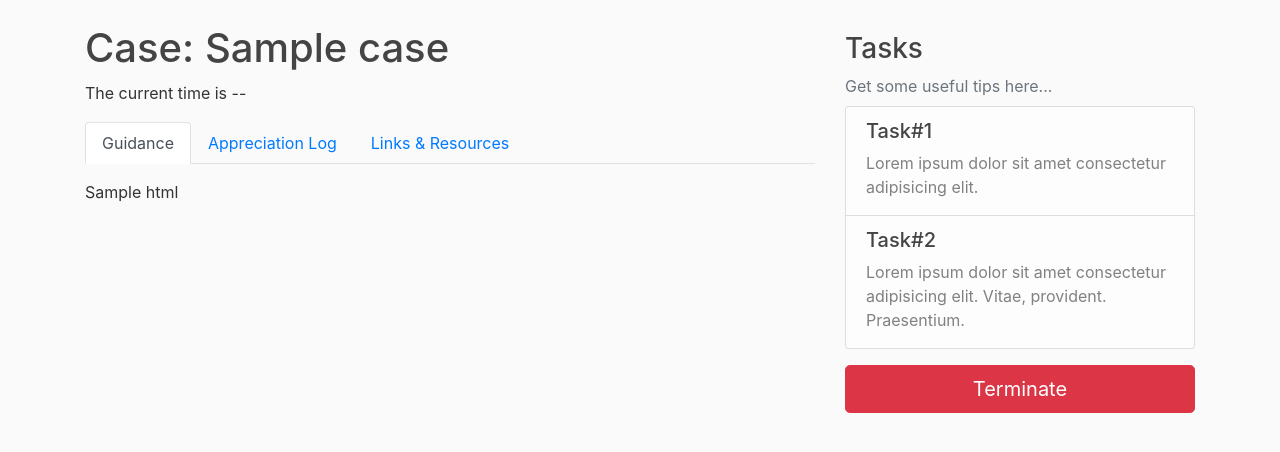
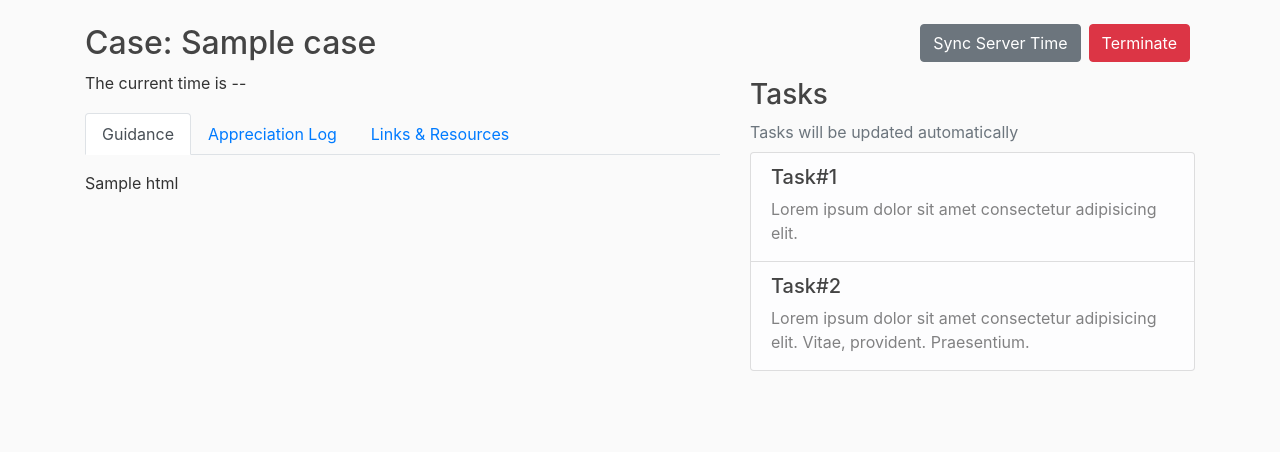
Before and after one commit to darekaze/wxcs, a Flask app: template wxcs/templates/sim/drill.jinja in a window 1280 px wide. Shown: the part 56-508 px from the top of the page. Run offline with Flask 2, Linux system fonts and the light colour scheme; the template is opened without the code that fills it: most values are stand-ins (such as "Sample title", 1, 10 or a date in 2020); parts of the project's set-up code (start-up, migrations or seed data) failed here and were passed over; some libraries are stand-ins or nearby versions.

Commit message:
refine layout design

```diff
--- a/wxcs/templates/sim/components/tips.jinja
+++ b/wxcs/templates/sim/components/tips.jinja
@@ -1,8 +1,8 @@
 <h3>Tasks</h3>
 <div class="text-muted pb-3">
-  <div class="pb-2">Get some useful tips here...</div>
+  <div class="pb-2">Tasks will be updated automatically</div>
   <ul class="list-group">
-    {# TODO: Ajax call to refresh tasks and hints #}
+    {# TODO: use socker to listen tasks update #}
     <li class="list-group-item list-group-item-light">
       <h5>Task#1</h5>
       <p class="mb-1">Lorem ipsum dolor sit amet consectetur adipisicing elit.</p>
--- a/wxcs/templates/sim/drill.jinja
+++ b/wxcs/templates/sim/drill.jinja
@@ -1,8 +1,9 @@
 {% extends "layout.jinja" %}
 {% block content %}
   <div class="row">
-    <div class="col-lg-8 pb-4">
-      <h1>Case: {{ case.title }}</h1>
+    <div class="col-lg-7 pb-3">
+      <h2>Case: {{ case.title }}</h2>
+      {# Put drill general info here #}
       <p>The current time is -- <span class="drill-clock"></span></p>
       <nav>
         <div class="nav nav-tabs mb-3" id="nav-tab" role="tablist">
@@ -21,10 +22,14 @@
         <div class="tab-pane fade" id="nav-links" role="tabpanel" aria-labelledby="nav-links-tab">{% include "sim/components/links.jinja" %}</div>
       </div>
     </div>
-    <div class="col-lg-4 pt-2">
+    <div class="col-lg-5 pb-5">
+      <div class="row justify-content-end pr-3 pb-3">
+        {# TODO: make route for activating syncing function #}
+        <a href="#" class="btn btn-secondary mx-1">Sync Server Time</a>
+        <a href="{{ url_for('core.ender') }}" class="btn btn-danger mx-1">Terminate</a>
+      </div>
       {% include "sim/components/tips.jinja" %}
-      <a href="{{ url_for('core.ender') }}" class="btn btn-danger btn-lg btn-block">Terminate</a>
-      {# Put other misc under here, e.g. buttons #}
+      {# Put other misc info here #}
     </div>
   </div>
 {% endblock content %}
```
Also changed, not shown: 1 other file.
